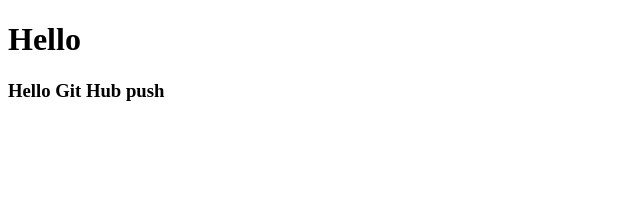
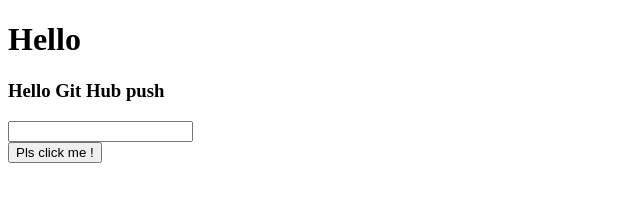
Before and after one commit to RajBarmon024/Web-Hero, a plain HTML site: page index.html in a window 1280 px wide. Shown: the whole page, without its empty margins (0-640 px from the left). Drawn offline with Linux system fonts and the light colour scheme.

Commit message:
butten mode

```diff
--- a/index.html
+++ b/index.html
@@ -9,5 +9,8 @@
 <body>
     <h1>Hello</h1>
     <h3>Hello Git Hub push</h3>
+    <input type="text">
+    <br>
+    <button>Pls click me !</button>
 </body>
 </html>
```
